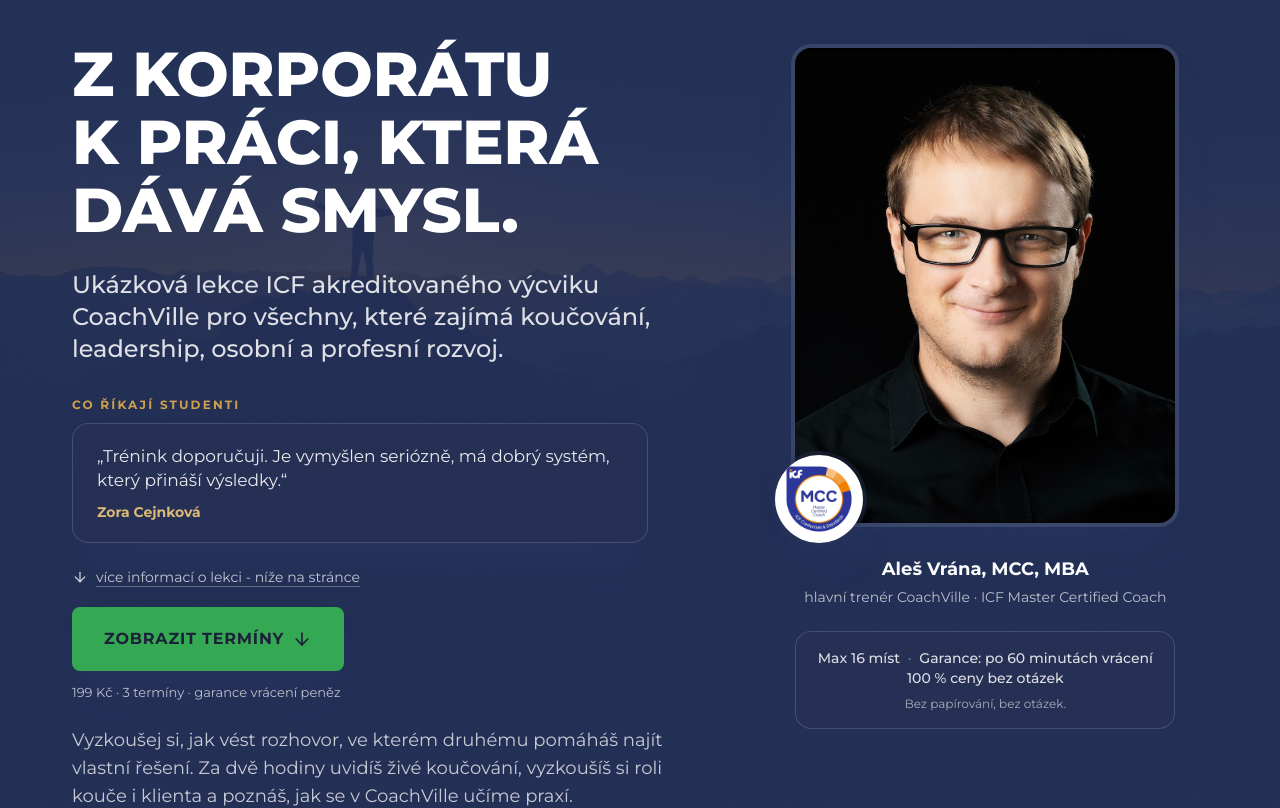
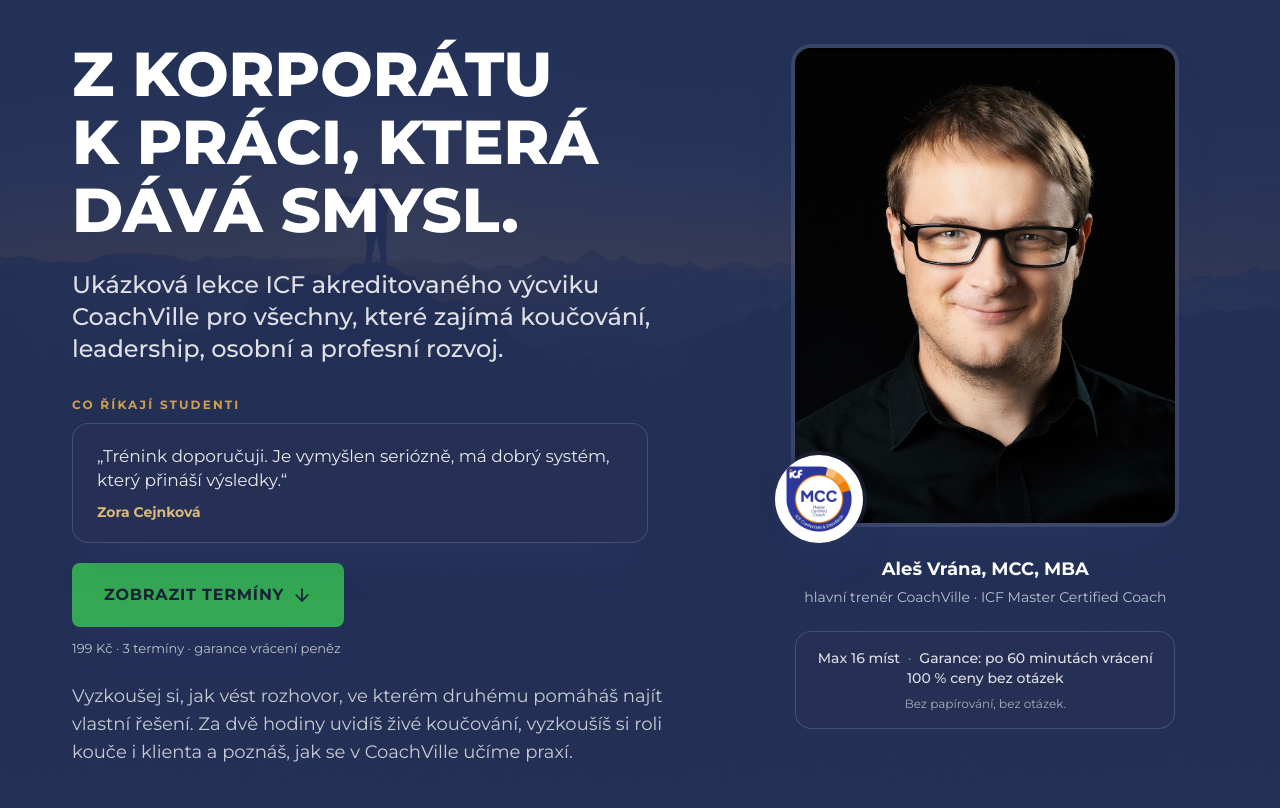
Before and after one commit to ales-vrana/workshop, a Next.js app: page /workshop/ in a window 1280 px wide. Shown: the top 808 px of the page. Built offline with nearby package versions, Linux system fonts and the light colour scheme; no server answers.

Commit message:
Remove the secondary more-info link from the hero.
The hero now has a single CTA so the undersized #co-zazijete text link no longer sits above the main button.

Co-authored-by: ales-vrana <ales-vrana@users.noreply.github.com>

```diff
--- a/components/Hero.tsx
+++ b/components/Hero.tsx
@@ -1,4 +1,3 @@
-import { ArrowDown } from "lucide-react";
 import { CTAButton } from "@/components/ui/CTAButton";
 import { HeroReference } from "@/components/HeroReference";
 import { WORKSHOP, COACH, getViditelneTerminy } from "@/lib/config";
@@ -68,17 +67,6 @@ export function Hero() {
 
             {/* Zbylý volný prostor: odtlačí blok s CTA ke spodní hraně hero */}
             <div className="hidden lg:block flex-1" aria-hidden />
-
-            {/* Odkaz na podrobnosti níže na stránce */}
-            <a
-              href="#co-zazijete"
-              className="mt-3 sm:mt-6 inline-flex items-center gap-2 text-sm text-white/75 hover:text-white transition-colors group/more"
-            >
-              <ArrowDown className="h-4 w-4 shrink-0 transition-transform group-hover/more:translate-y-0.5" aria-hidden />
-              <span className="underline underline-offset-4 decoration-white/30 group-hover/more:decoration-white/70">
-                více informací o lekci - níže na stránce
-              </span>
-            </a>
 
             {/* TLAČÍTKO: scroll k termínům. Měří se jako hero_show_dates. */}
             <div className="mt-3 sm:mt-5 flex flex-col items-center lg:items-start gap-3">
```
